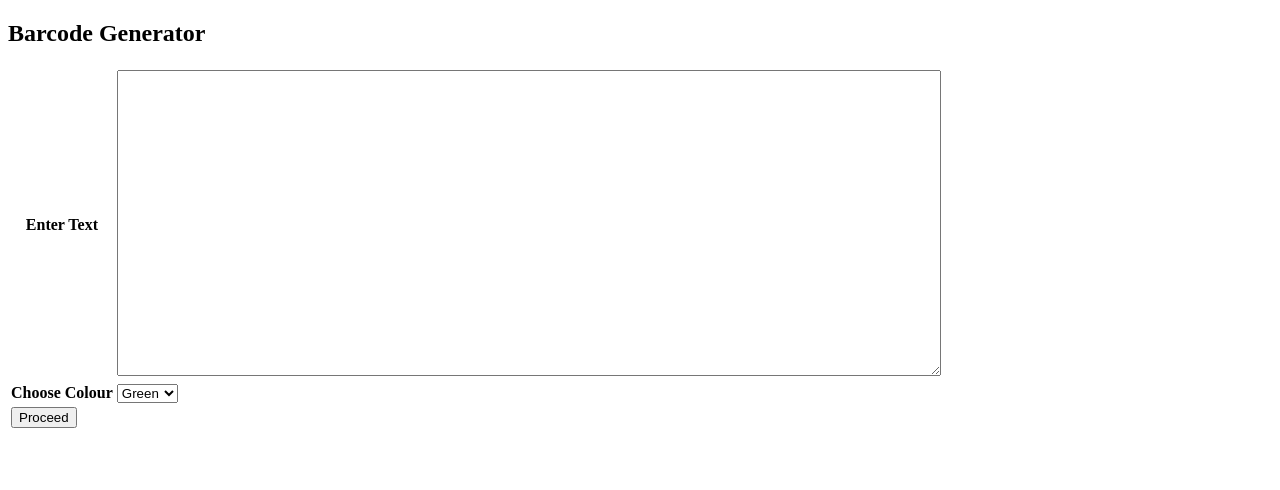
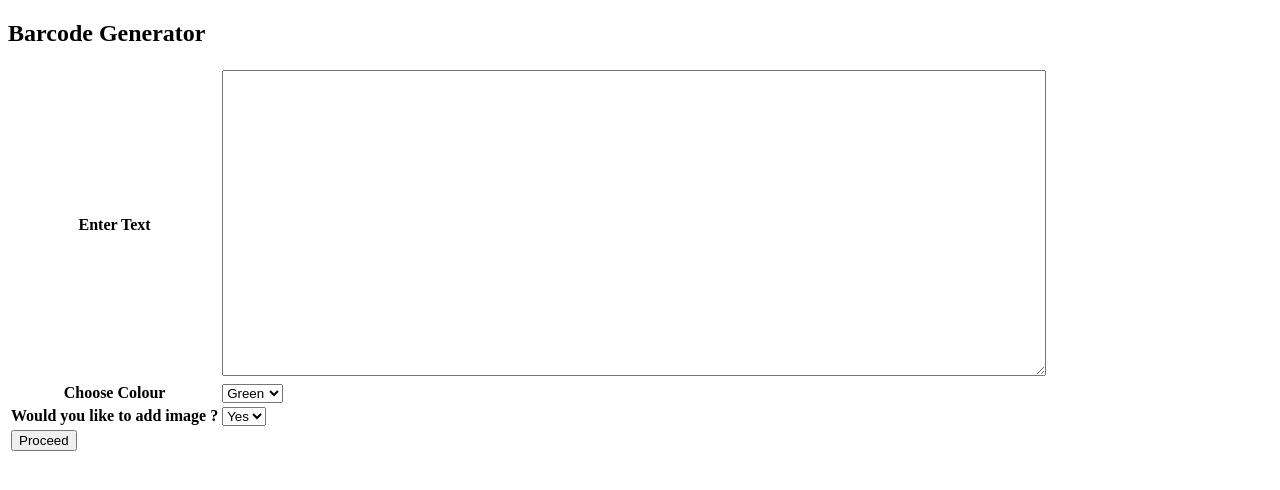
Before and after one commit to jobic10/django-qr-barcode-generator, a Django app: page / in a window 1280 px wide. Shown: the top 490 px of the page. Run offline with Django 3.2, Linux system fonts and the light colour scheme.

Commit message:
Choice over image

```diff
--- a/barcode_app/templates/barcode_app/index.html
+++ b/barcode_app/templates/barcode_app/index.html
@@ -28,6 +28,15 @@
                     </select>
                 </td>
             </tr>
+                 <tr>
+                <th>Would you like to add image ?</th>
+                <td>
+                    <select name="image_choice" required id="">
+                            <option value="Yes">Yes</option>
+                            <option value="No">No</option>
+                    </select>
+                </td>
+            </tr>
             <tr><td colspan="2"><input type="submit" value="Proceed"></td></tr>
         </table>
         {% if path and text %}
--- a/barcode_app/views.py
+++ b/barcode_app/views.py
@@ -8,15 +8,16 @@ def home(request):
     context = {}
     text = request.GET.get('text')
     colour = request.GET.get('colour')
+    image_choice = request.GET.get('image_choice')
 
-    if text is not None and colour is not None:
-        path = generate_barcode(text, colour)
+    if text is not None and colour is not None and image_choice is not None:
+        path = generate_barcode(text, colour, image_choice)
         context['text'] = text
         context['path'] = path
     return render(request, "barcode_app/index.html", context)
 
 
-def generate_barcode(text, colour):
+def generate_barcode(text, colour, image_choice):
     # taking image which user wants
     # in the QR code center
     Logo_link = 'user.jpg'
@@ -53,7 +54,9 @@ def generate_barcode(text, colour):
     # set size of QR code
     pos = ((QRimg.size[0] - logo.size[0]) // 2,
            (QRimg.size[1] - logo.size[1]) // 2)
-    QRimg.paste(logo, pos)
+
+    if image_choice == 'Yes':
+        QRimg.paste(logo, pos)
 
     # save the QR code generated
     file_path = "media/barcode.png"
```
Also changed, not shown: media/barcode.png.
